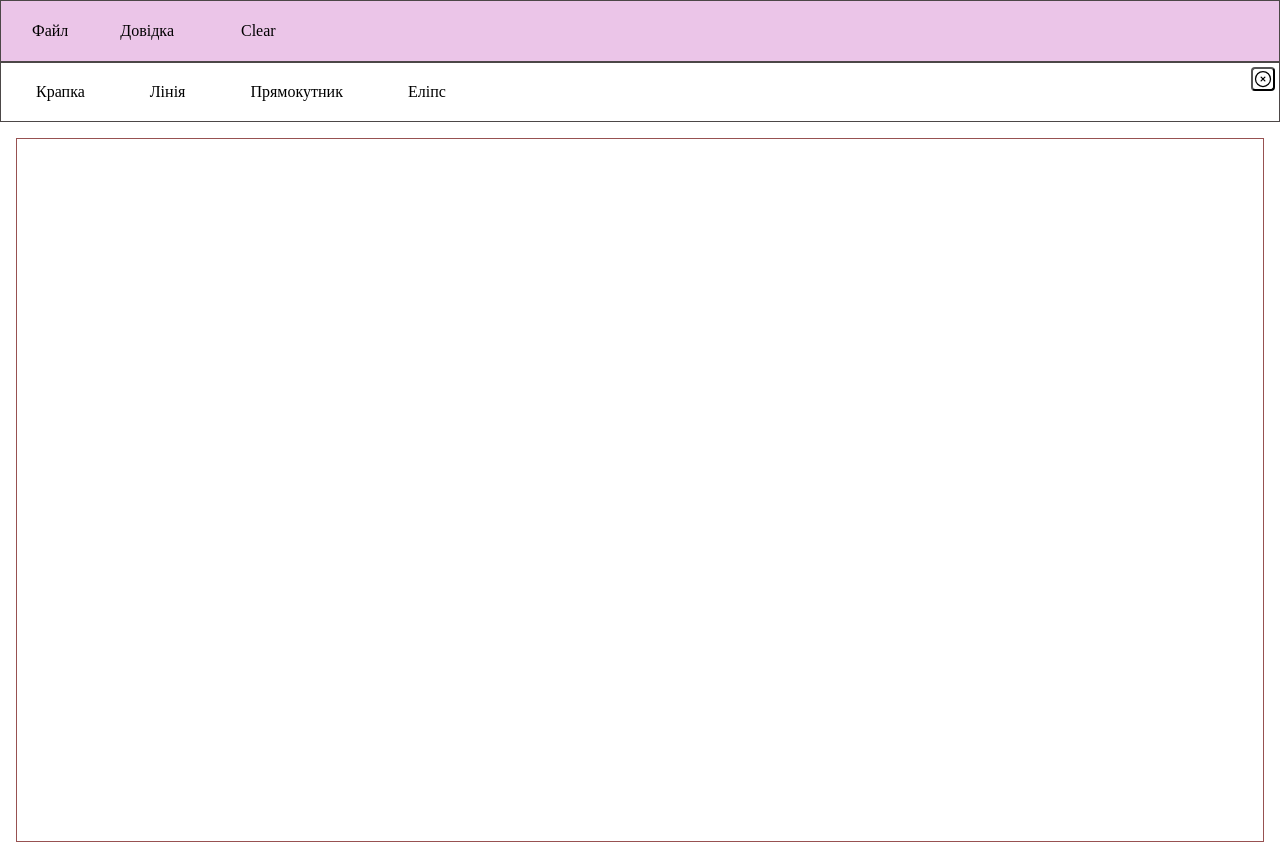
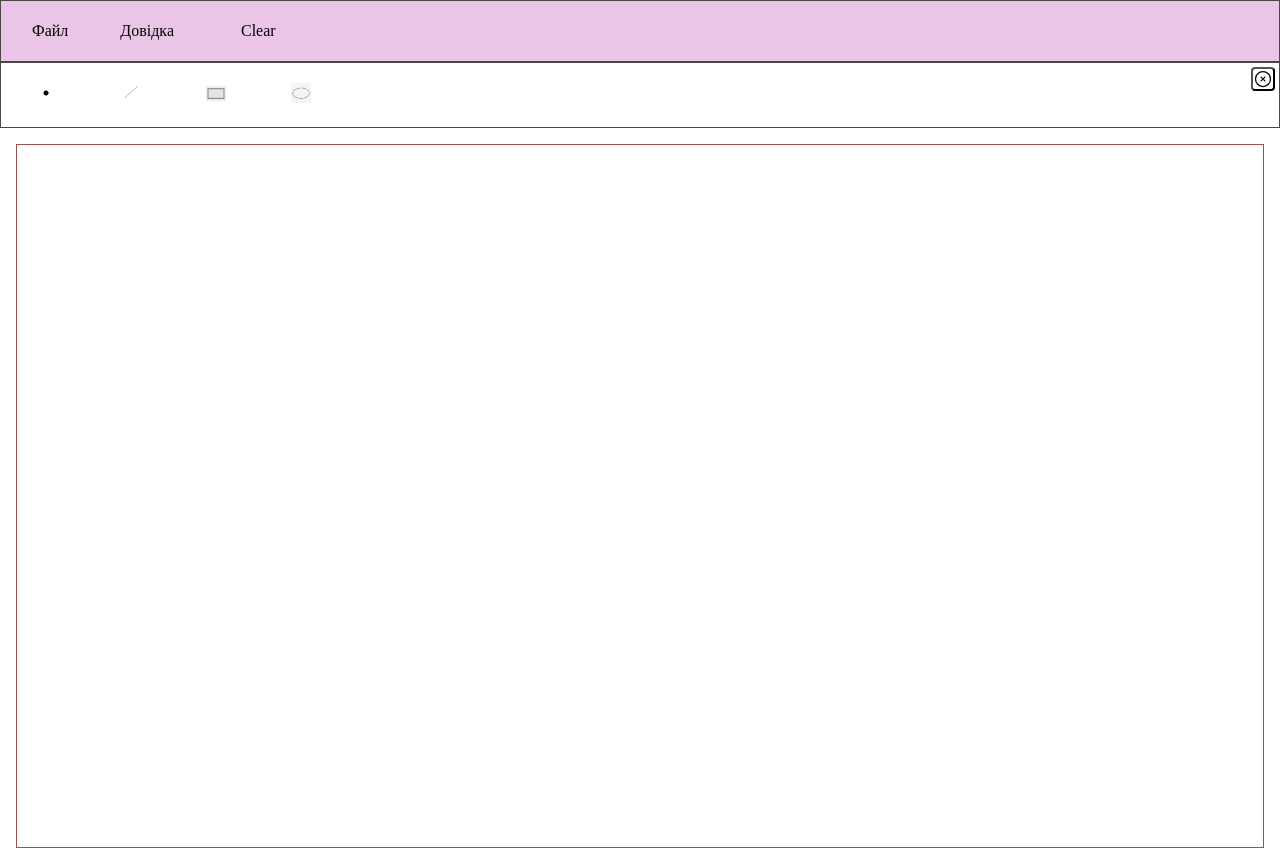
Before and after one commit to XxMariavxX/OOP-Labs, a website built with Vite: page Lab03/index.html in a window 1280 px wide. Both pictures are taken after a click on the item "Об’єкти". Built offline with nearby package versions, Linux system fonts and the light colour scheme.

Commit message:
feat: toolbar_icons work right, but should be fix the icons_images

```diff
--- a/Lab03/index.html
+++ b/Lab03/index.html
@@ -34,7 +34,7 @@
         role="menuitemradio"
         aria-checked="false"
       >
-        Крапка
+        <img src="./images/toolbar_point.png" alt="Крапка" class="toolbar__icon" />
       </div>
       <div
         class="dropdown__item"
@@ -42,7 +42,7 @@
         role="menuitemradio"
         aria-checked="false"
       >
-        Лінія
+        <img src="./images/toolbar_line.png" alt="Лінія" class="toolbar__icon" />
       </div>
       <div
         class="dropdown__item"
@@ -50,7 +50,8 @@
         role="menuitemradio"
         aria-checked="false"
       >
-        Прямокутник
+        <img src="./images/toolbar_rectangle.jpg" alt="Прямокутник" class="toolbar__icon" />
+
       </div>
       <div
         class="dropdown__item"
@@ -58,7 +59,7 @@
         role="menuitemradio"
         aria-checked="false"
       >
-        Еліпс
+        <img src="./images/toolbar_ellipse.png" alt="Еліпс" class="toolbar__icon" />
       </div>
     </div>
     <button
--- a/Lab03/src/js/generationEditor.js
+++ b/Lab03/src/js/generationEditor.js
@@ -55,21 +55,27 @@ export class GenerationEditor {
       });
     }
 
+    if (objectsClose) {
       objectsClose.addEventListener("click", (event) => {
         event.stopPropagation();
         objectsMenu.classList.remove("is-open");
         objectsToolbar.classList.remove("is-open");
       });
+    }
 
     Object.keys(this.shapeTypes).forEach((type) => {
-      document.getElementById(type).addEventListener("click", (event) => {
+      const btn = document.getElementById(type);
+      if (btn) {
+        btn.addEventListener("click", (event) => {
           event.stopPropagation();
           this.selectShape(type);
-        objectsMenu.classList.remove("is-open");
         });
+      }
     });
 
-    document.getElementById("clear").addEventListener("click", () => {
+    const clearBtn = document.getElementById("clear");
+    if (clearBtn) {
+      clearBtn.addEventListener("click", () => {
         this.shapes.fill(null);
         this.count = 0;
         this.currentShape = null;
@@ -78,6 +84,7 @@ export class GenerationEditor {
         objectsToolbar.classList.remove("is-open");
         this.resetSelection();
       });
+    }
   }
 
   bindCanvas() {
--- a/Lab03/src/styles/style.css
+++ b/Lab03/src/styles/style.css
@@ -102,6 +102,14 @@ html {
   background: #eb3737bb;
 }
 
+.toolbar__icon {
+  width: 20px;
+  height: 20px;
+  object-fit: contain;
+  pointer-events: none;
+  align-items: center;
+}
+
 .nav__item--border:hover {
   background-color: #e778de62;
   border: 1px solid #4c4747;
```
Also changed, not shown: Lab03/images/toolbar_ellipse.png (added), Lab03/images/toolbar_line.png (added), Lab03/images/toolbar_point.png (added), Lab03/images/toolbar_rectangle.jpg (added). Lines whose indentation alone changed are shown as unchanged.
